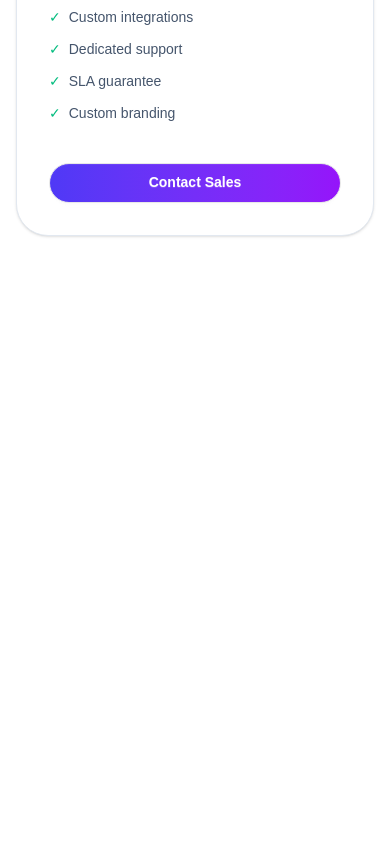
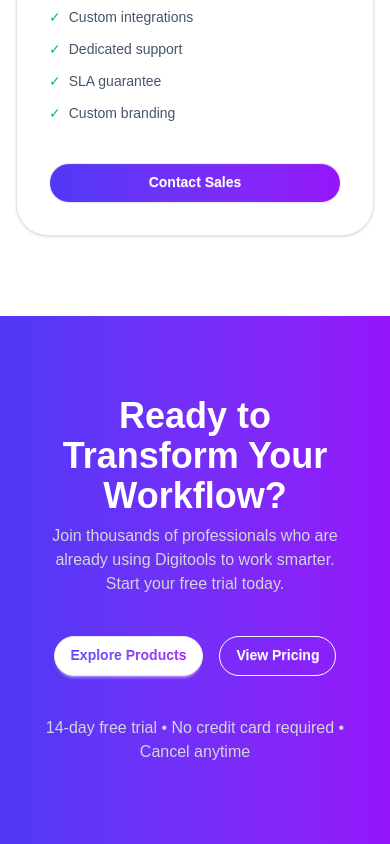
Before and after one commit to Arnob-450/Digitools-Platform, a React (Vite) app: page / in a window 390 px wide. Shown: the part 8124-8968 px from the top of the page. Before the commit the page ends 8440 px from the top, so only its background shows below. Built offline with nearby package versions, Linux system fonts and the light colour scheme.

Commit message:
explore section is add and made it fully responsive for all the devices

```diff
--- a/src/App.jsx
+++ b/src/App.jsx
@@ -8,6 +8,7 @@
 import Stats from './Components/Stats/Stats'
 import GetStared from './Components/GetStarted/GetStared'
 import Pricing from './Components/Pricing/Pricing'
+import Explore from './Components/Explore/Explore'
 
 const fetchData = async () => {
   const res = await fetch("/data.json")
@@ -25,6 +26,7 @@
       <DigitalTools DataPromise={DataPromise} cartItems={cartItems} setCartItems={setCartItems}></DigitalTools>
       <GetStared></GetStared>
       <Pricing></Pricing>
+      <Explore></Explore>
     </>
   )
 }
--- /dev/null
+++ b/src/Components/Explore/Explore.jsx
@@ -0,0 +1,24 @@
+
+
+const Explore = () => {
+    return (
+        <div className="bg-linear-to-r from-[#4F39F6] to-[#9514FA]">
+          <div className="container mx-auto flex flex-col items-center justify-center px-10 py-20 gap-10 md: p-30">
+            <div>
+                <h1 className="text-4xl font-bold text-white mb-2 md:mb-4 text-center">Ready to Transform Your Workflow?</h1>
+                <p className='text-gray-300 text-center'>Join thousands of professionals who are already using Digitools to work smarter.<br />Start your free trial today.</p>
+            </div>
+            <div className="flex gap-4">
+                <button className="bg-white btn rounded-4xl"><span className="bg-linear-to-r from-[#4F39F6] to-[#9514FA] bg-clip-text text-transparent">Explore Products</span></button>
+                <button className="btn btn-outline text-white rounded-full hover:text-black">View Pricing</button>
+            </div>
+             <div className="text-center text-gray-300 mt-2md:mt-4">
+                <p>14-day free trial • No credit card required • Cancel anytime</p>
+             </div>
+
+            </div>
+        </div>
+    );
+};
+
+export default Explore;
```
